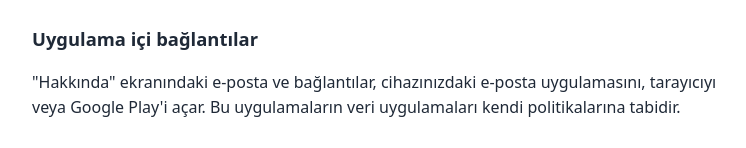
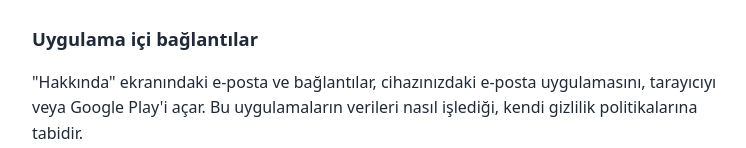
Before and after one commit to fbkomurcu/mucid-apps, a plain HTML site: page docs/kdv/gizlilik.html in a window 1280 px wide. Shown: the part 804-952 px from the top of the page, without its empty margins (264-1010 px from the left). Drawn offline with Linux system fonts and the light colour scheme.

Commit message:
Gizlilik: uygulama içi bağlantılar cümlesi düzeltildi
Co-Authored-By: Claude Opus 5.5 <noreply@anthropic.com>

```diff
--- a/docs/kdv/gizlilik.html
+++ b/docs/kdv/gizlilik.html
@@ -38,7 +38,7 @@
   <p>Uygulamanın satın alınması Google Play üzerinden gerçekleşir. Satın alma sırasında işlenen bilgiler Google'ın kendi gizlilik politikasına tabidir: <a href="https://policies.google.com/privacy">policies.google.com/privacy</a></p>
 
   <h2>Uygulama içi bağlantılar</h2>
-  <p>"Hakkında" ekranındaki e-posta ve bağlantılar, cihazınızdaki e-posta uygulamasını, tarayıcıyı veya Google Play'i açar. Bu uygulamaların veri uygulamaları kendi politikalarına tabidir.</p>
+  <p>"Hakkında" ekranındaki e-posta ve bağlantılar, cihazınızdaki e-posta uygulamasını, tarayıcıyı veya Google Play'i açar. Bu uygulamaların verileri nasıl işlediği, kendi gizlilik politikalarına tabidir.</p>
 
   <h2>Çocuklar</h2>
   <p>Uygulama çocuklara yönelik değildir ve hiçbir yaş grubundan veri toplamaz.</p>
```
